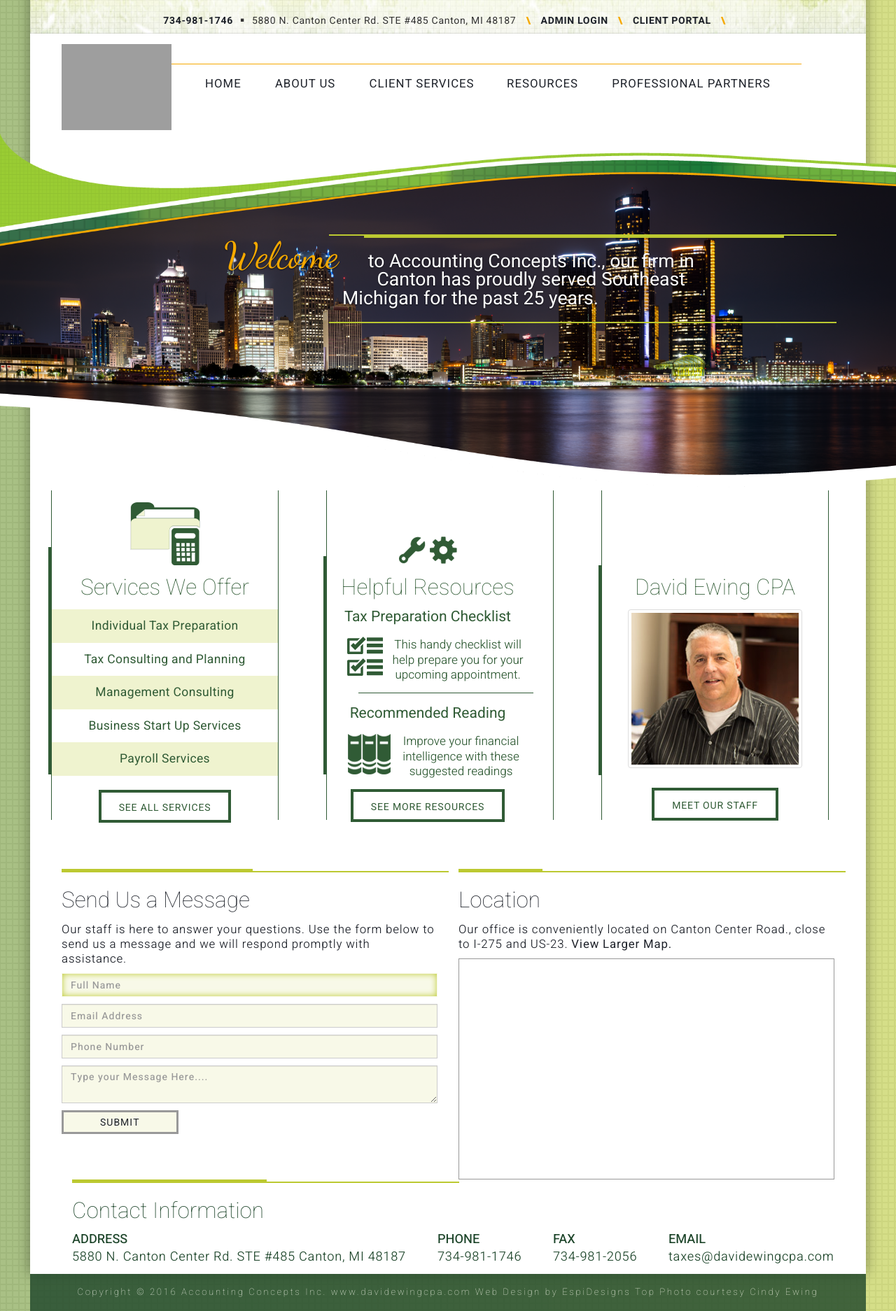
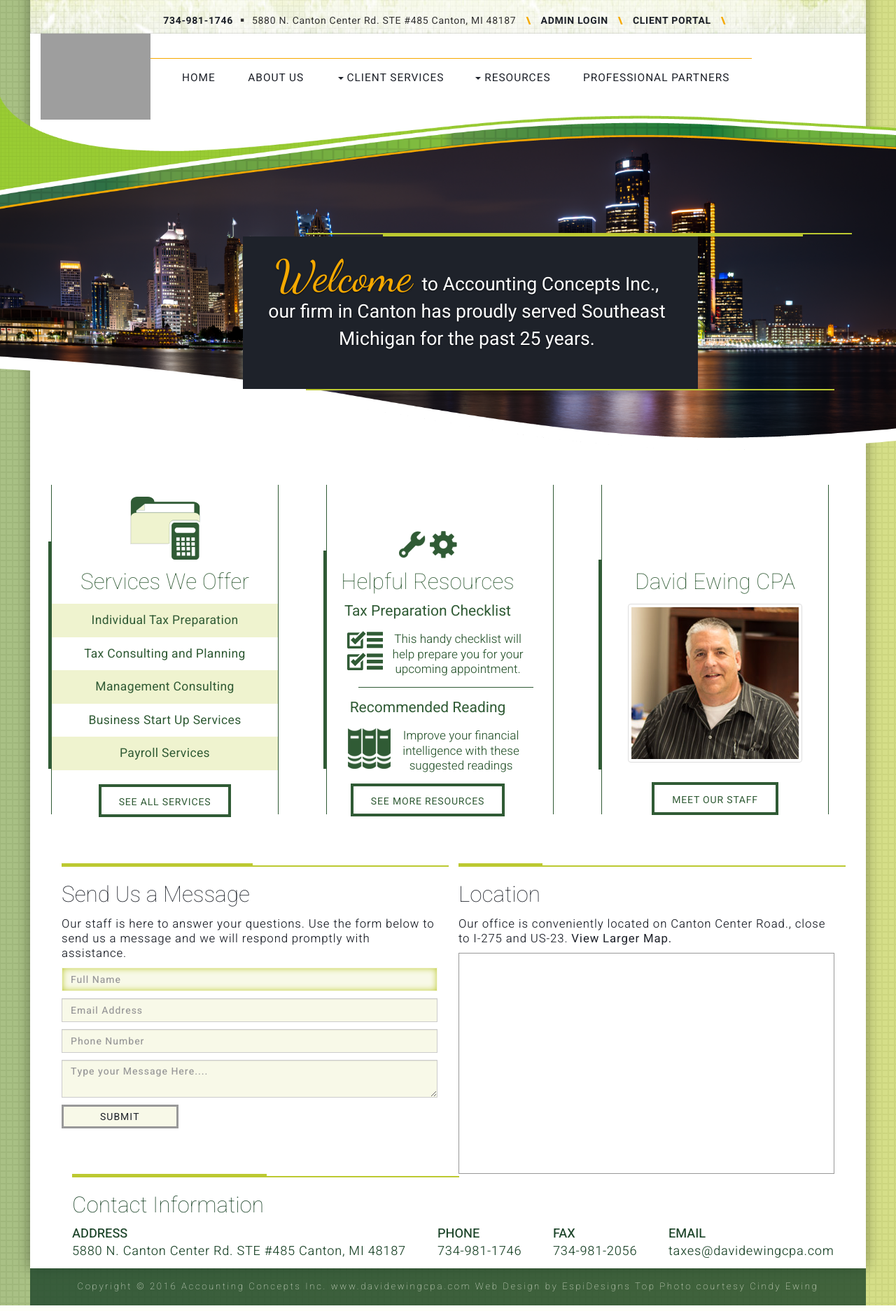
Before and after one commit to Espi-ltd/Accounting-Concepts, a PHP site: page / in a window 1280 px wide. Shown: the whole page at 70% size. Run offline with PHP 8.4, Linux system fonts and the light colour scheme; some libraries are stand-ins or nearby versions; grey boxes are pictures that could not be loaded.

Commit message:
Drop Down Menu added

```diff
--- a/public_html/index.html
+++ b/public_html/index.html
@@ -63,19 +63,32 @@
 
         <div id="info_wrapper">
             <div id="info">
-                <h4><a href="tel:1734-981-1746">734-981-1746</a><span class="black-bullet"> &#9642; </span> 5880 N. Canton Center Rd. STE #485 Canton, MI 48187  <span class="orange-slash">&#92;</span><a href="#"> ADMIN LOGIN</a> <span class="orange-slash">&#92;</span>  <a href="#"><a> CLIENT PORTAL</a> <span class="orange-slash">&#92;</span></a></h4>
+                <h4><a href="tel:1734-981-1746">734-981-1746</a><span class="black-bullet"> &#9642; </span> 5880 N. Canton Center Rd. STE #485 Canton, MI 48187  <span class="orange-slash">&#92;</span><a href="#" tabindex="7"> ADMIN LOGIN</a> <span class="orange-slash">&#92;</span>  <a href="#" tabindex="8"> CLIENT PORTAL</a> <span class="orange-slash">&#92;</span></a></h4>
             </div>
+
+            <img id="logo" src="images/accounting-concepts-logo.gif" alt="accounting concepts logo" width="157" height="123" tabindex="1" />
+
         </div>
 
         <div id="nav_wrapper">
             <nav id="nav_1">
-                <img id="logo" src="images/accounting-concepts-logo.gif" alt="accounting concepts logo" width="157" height="123" tabindex="1" />
                 <ul>
-                    <li><a href="#"> HOME </a></li>
-                    <li><a href="#"> ABOUT US </a></li>
-                    <li><a href="#"> CLIENT SERVICES</a></li>
-                    <li><a href="#"> RESOURCES </a></li>
-                    <li><a href="#"> PROFESSIONAL PARTNERS </a></li>
+                    <li><a href="#" tabindex="2"> HOME </a></li>
+                    <li><a href="#" tabindex="3"> ABOUT US </a></li>
+                    <li class="dropdown">
+                        <a href="#" tabindex="4"><b class="caret"></b> CLIENT SERVICES</a>
+                        <div class="dropdown-content">
+                            <a href="http://www.google.com">INDIVIDUALS</a>
+                            <a href="#">BUSINESSES</a>
+                        </div>
+                    <li class="dropdown">
+                        <a href="#" tabindex="5"><b class="caret"></b> RESOURCES</a>
+                        <div class="dropdown-content">
+                            <a href="http://www.google.com">DOCUMENTS</a>
+                            <a href="#">ONLINE TAX &amp; REFUND INFO </a>
+                        </div>
+                    </li>
+                    <li><a href="#" tabindex="6"> PROFESSIONAL PARTNERS </a></li>
                 </ul>
             </nav>
         </div>
--- a/public_html/style-accounting-concepts.css
+++ b/public_html/style-accounting-concepts.css
@@ -88,10 +88,10 @@ body {
 
 
 .horizontal-short{
-    width:725px;
+    width:780px;
     height:2px;
     background:#bcc931;
-    margin-left: 150px;
+    margin-left: 90px;
 }
 .horizontal-long1{
     width:600px;
@@ -102,20 +102,29 @@ body {
 }
 
 .horizontal-long2{
-    width:725px;
+    width:755px;
     height: 2px;
     background:#bcc931;
-    margin-left: 150px;
-    margin-top: 20px;
+    margin-left: 90px;
+    /*    margin-top: 20px;*/
 
 }
+
+/*.horizontal-tall {
+    width:755px;
+    height: 222px;
+    background:#1e222a;
+    margin-left: 90px;
+
+}*/
 
 
 .orange-welcome {
     color: #f6a900;
     font-family: 'Dancing Script', cursive;
-    font-size: 3.75em;
-    float: left;
+    font-size: 4.5em;
+    /*    float: left;*/
+    /*    padding-top: 10px;*/
     padding-right: 10px;
 
 }
@@ -124,27 +133,29 @@ body {
 .carousel-caption{
     /*    margin: 250px 0 0 140px;*/
     min-width: 650px;
-    top: 25%;
+    top: 35%;
     left: 25%;
-    max-width: 870px;
+    max-width: 50vw;
+    line-height: 2.5em;
+    margin: 0 auto;
+    /*top: 300px;*/
     /*    position: absolute;
         z-index: 100;*/
 
+}
+
+.carousel-caption h2 {
+    background-color: #1e222a;
+    padding: 40px 40px 50px 30px;
 }
 
 .white-big1, .white-big2  {
     font-weight: 400;
     color: #FFF;
     font-size: 1.9em;
-    margin-top: 21px;
-
+    /*    margin-top: 21px;*/
 }
 
-.white-big2 {
-    margin-left: 105px;
-    margin-top: 1px;
-
-}
 
 
 /*                ---use 952 for width of wrapper for screens smaller than 1024;current width of wrapper is 1194, but try 1024 later---*/
@@ -153,7 +164,7 @@ body {
     max-width: 1194px;
     /*        min-height: 100%;*/
     margin: 0 auto;
-       width: 100%;
+    width: 100%;
 
 }
 
@@ -173,8 +184,7 @@ body {
     box-shadow: 0px 0px 18px 0px rgba(0,0,0,0.4);
     margin-top: -100vw;
     padding-top: 100vw;
-    position: relative;
-    z-index: -22;
+    /*    position: relative;*/
 
 }
 
@@ -183,7 +193,8 @@ body {
     /*    background-image: url(images/nav-background.jpg);*/
     padding-top: 20px;
     background: url("images/nav-background.jpg") no-repeat;
-        height: 48px;
+    height: 48px;
+    position: relative;
 
 
 }
@@ -211,10 +222,17 @@ body {
 }
 
 
+
+
+
+
+
+/* ---- */
+
+
 #nav_1 {
     height: 130px;
     padding-top: 15px;
-
 }
 
 
@@ -226,36 +244,93 @@ body {
 }
 
 #logo {
-  margin-left: 15px;
+    margin-left: 15px;
 }
 
 
 #nav_1 ul{
     border-top: 1px solid #f6a900;
-    padding: 20px;
-    width: 900px;
-    margin-top: 28px;
+    padding: 20px 17px 17px 17px;
 
-
+    /*    width: 870px;*/
+    margin-top: 20px;
 }
 
 #nav_1 ul li {
-    display: inline;
+    display: inline-block;
 }
+
+
 #nav_1 ul li a {
-    padding: 15px 15px 0 28px;
+    padding: 15px 15px 15px 28px;
     text-align: center;
     color: #1e222a;
-    font-size: 1.2em;
+    font-size: 1.1em;
     letter-spacing: 1px;
     text-decoration: none;
-
-
 }
 
 #nav_1 ul li a:hover {
     border-top: 5px solid #f6a900;
 }
+
+
+/*nav dropdown */
+
+
+/*
+.dropdown b:hover {
+    -ms-transform: rotate(90deg);
+    -webkit-transform: rotate(90deg);
+    transform: rotate(90deg);
+}*/
+
+
+
+.dropdown-toggle {
+    cursor: pointer;
+}
+
+.dropdown {
+    position: relative;
+    display: inline-block;
+}
+
+.dropdown-content {
+    display: none;
+    position: absolute;
+    background-color: #f9f9f9;
+    min-width: 190px;
+    box-shadow: 0px 8px 16px 0px rgba(0,0,0,0.2);
+/*    padding: 10px;*/
+    z-index: 1;
+}
+
+
+.dropdown-content a {
+    display: block;
+    line-height: 1.3em;
+
+}
+
+.dropdown-content a:hover {
+    background-color: #f1f1f1;
+    border-top: 0px !important;
+
+}
+
+
+.dropdown:hover .dropdown-content {
+    display: block;
+
+
+}
+
+
+
+/*---- */
+
+
 
 
 /*.carousel-inner {
@@ -275,12 +350,17 @@ h2.sub-head, #teasers h2 {
 }
 
 
+.carousel-inner {
+    top: -45px;
+
+}
+
 .carousel-inner img {
     width: 100vw; /* Set width to 100% */
     height: auto;
     /*    min-width: 768px; turn on for large screen view*/
     margin: auto;
-
+    top: -45px;
 }
 
 
```
Also changed, not shown: other parts of public_html/index.html (+23 -21 lines).
